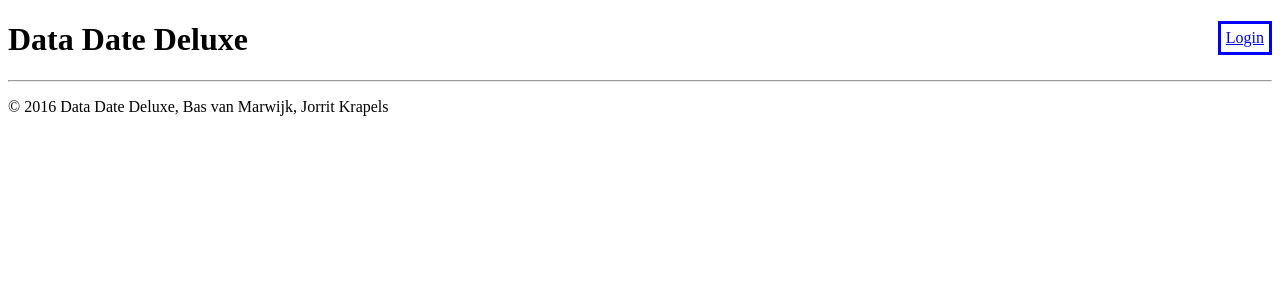
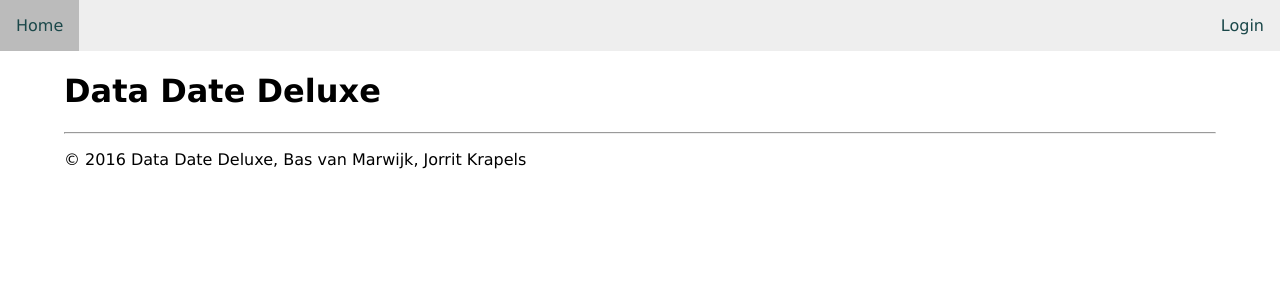
Before and after one commit to bascoder/data-date-deluxe, a CodeIgniter app: page /data-date-deluxe/ in a window 1280 px wide. Shown: the top 300 px of the page. Run offline with CodeIgniter, Linux system fonts and the light colour scheme; some libraries are stand-ins or nearby versions.

Commit message:
Style navbar, margin content

```diff
--- a/application/views/footer.php
+++ b/application/views/footer.php
@@ -1,5 +1,6 @@
 <hr/>
 <p>&copy; 2016 Data Date Deluxe, Bas van Marwijk, Jorrit Krapels</p>
+</div>
 <script src="<?php echo asset_url() . 'js/jquery-2.2.3.min.js' ?>"></script>
 <script src="<?php echo asset_url() . 'js/jquery-ui-1.11.4/jquery-ui.min.js' ?>"></script>
 <script src="<?php echo asset_url() . 'js/main.js' ?>"></script>
--- a/application/views/header.php
+++ b/application/views/header.php
@@ -12,5 +12,9 @@
 </head>
 <body>
 <nav>
-    <div id="Login"><a href="<?php echo base_url() . "index.php/login/"?>">Login</a> </div>
+    <ul class="nav">
+        <li><a href="<?php echo base_url() ?>">Home</a></li>
+        <li id="Login" class="right"><a href="<?php echo base_url() . "index.php/login/" ?>">Login</a></li>
+    </ul>
 </nav>
+<div class="content">
--- a/assets/css/main.css
+++ b/assets/css/main.css
@@ -1,13 +1,9 @@
-
-#Login {
-float: right;
-top: 5px;
-right: 5px;
-border: 3px solid blue;
-padding: 5px;
+body {
+    font-family: Verdana, sans-serif;
+    margin: 0;
 }
 
-#LoginForm{
+#LoginForm {
     border-radius: 12px;
     margin: auto;
     width: 200px;
@@ -15,3 +11,37 @@ padding: 5px;
     background: #77C1E6;
     vertical-align: middle;
 }
+
+.content {
+    width: 90%;
+    margin: auto;
+}
+
+/* Navbar */
+ul.nav {
+    list-style-type: none;
+    margin: 0 0 1em;
+    padding: 0;
+    overflow: hidden;
+    background-color: #eee;
+}
+
+ul.nav li {
+    float: left;
+}
+
+ul.nav li a {
+    display: block;
+    text-align: center;
+    padding: 1em;
+    color: #1a4749;
+    text-decoration: none;
+}
+
+ul.nav li a:hover {
+    background-color: #bbb;
+}
+
+ul.nav .right {
+    float: right;
+}
```
